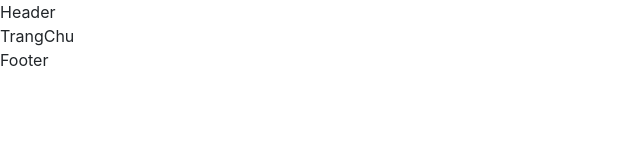
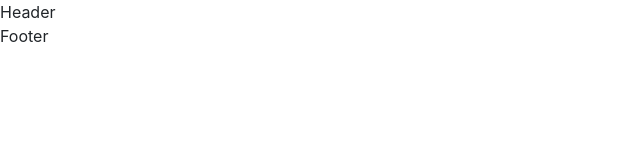
Before and after one commit to NgHuuNhat/capstone-reactjs, a React (Create React App) app in the folder movie-app/: page / in a window 1280 px wide. Shown: the top 160 px of the page, without its empty margins (0-640 px from the left). Built offline with nearby package versions, Linux system fonts and the light colour scheme.

Commit message:
update route

```diff
--- a/movie-app/src/App.tsx
+++ b/movie-app/src/App.tsx
@@ -1,12 +1,13 @@
-import React from 'react';
+import React, { Suspense, lazy } from 'react';
 import './App.css';
 import { BrowserRouter, Routes, Route } from 'react-router-dom';
 import Index from './pages/user';
 import TrangChu from './pages/user/trang-chu/TrangChu';
-import TrangDatVe from './pages/user/trang-dat-ve/TrangDatVe';
-import TrangChiTietPhim from './pages/user/trang-chi-tiet-phim/TrangChiTietPhim';
+import TrangChiTietPhim from './pages/user/trang-chu/trang-chi-tiet-phim/TrangChiTietPhim';
 import DangKy from './pages/user/dang-ky/DangKy';
 import DangNhap from './pages/user/dang-nhap/DangNhap';
+
+const TrangDatVeLazy = lazy(() => import('./pages/user/trang-dat-ve/TrangDatVe'))
 
 function App() {
   return (
@@ -14,13 +15,15 @@ function App() {
       <Routes>
         <Route path='/' element={<Index />}>
 
-          <Route path='/' element={<TrangChu />} />
-          <Route path='/chi-tiet-phim' element={<TrangChiTietPhim />} />
-          <Route path='/dat-ve' element={<TrangDatVe />} />
+          <Route path='/' element={<TrangChu />}>
+            <Route path='/chi-tiet-phim' element={<TrangChiTietPhim />} />
+          </Route>
+
+          <Route path='/dat-ve/:id' element={<Suspense fallback={<p>Loading...</p>}><TrangDatVeLazy /></Suspense>} />
           <Route path='/dang-ky' element={<DangKy />} />
           <Route path='/dang-nhap' element={<DangNhap />} />
 
-        </ Route>
+        </Route>
       </Routes>
     </BrowserRouter>
   );
--- a/movie-app/src/pages/user/index.tsx
+++ b/movie-app/src/pages/user/index.tsx
@@ -1,14 +1,10 @@
 import React from 'react'
 import { Outlet } from 'react-router-dom';
-import Header from './_components/header/Header';
-import Footer from './_components/footer/Footer';
 
 export default function Index() {
   return (
     <div>
-      <Header />
       <Outlet />
-      <Footer />
     </div>
   )
 }
--- a/movie-app/src/pages/user/trang-chu/TrangChu.tsx
+++ b/movie-app/src/pages/user/trang-chu/TrangChu.tsx
@@ -1,7 +1,14 @@
 import React from 'react'
+import Header from '../_components/header/Header';
+import Footer from '../_components/footer/Footer';
+import { Outlet } from 'react-router-dom';
 
 export default function TrangChu() {
   return (
-    <div>TrangChu</div>
+    <div>
+      <Header />
+      <Outlet />
+      <Footer />
+    </div>
   )
 }
--- a/movie-app/src/pages/user/trang-dat-ve/TrangDatVe.tsx
+++ b/movie-app/src/pages/user/trang-dat-ve/TrangDatVe.tsx
@@ -1,6 +1,15 @@
-import React from 'react'
+import React, { useEffect } from 'react';
 
 export default function TrangDatVe() {
+  useEffect(() => {
+    // Kiểm tra xem có thông tin người dùng trong localStorage không
+    const user = localStorage.getItem('USER');
+    if (!user) {
+      // Nếu không có, chuyển hướng đến trang đăng nhập
+      window.location.href = '/dang-nhap';
+    }
+  }, []);
+
   return (
     <div>TrangDatVe</div>
   )
```
Also changed, not shown: movie-app/src/pages/user/trang-chu/trang-chi-tiet-phim/TrangChiTietPhim.tsx (renamed from movie-app/src/pages/user/trang-chi-tiet-phim/TrangChiTietPhim.tsx).
